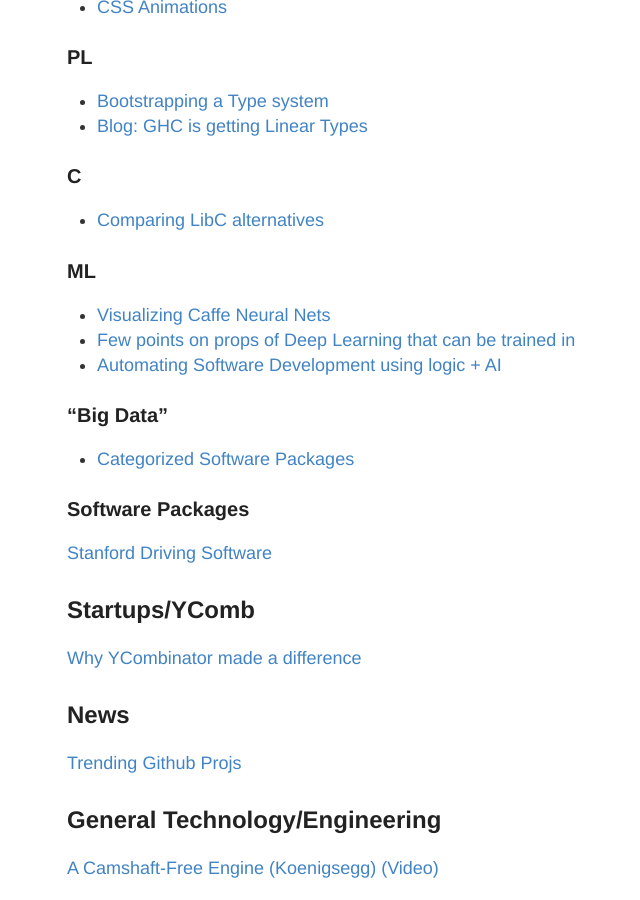
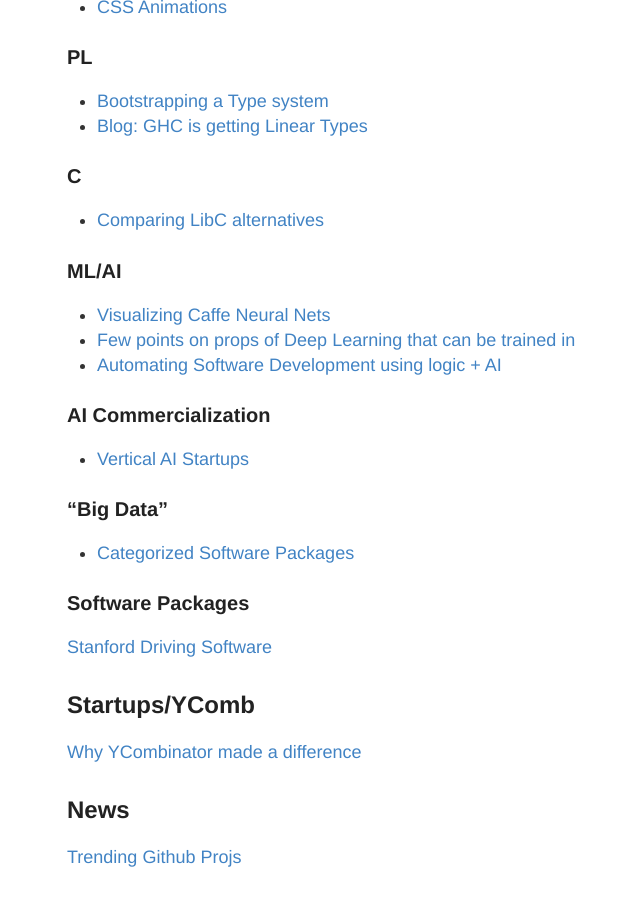
Before and after one commit to RONNCC/ronncc.github, a Jekyll site: the page built from _posts/2016-1-1-InterestingLinks.md, in a window 1280 px wide and 900 px high, scrolled down 1831 px. Shown: the whole window, without its empty margins (213-853 px from the left). Built offline with Jekyll 4.4.1, drawn with Linux system fonts in a browser that asks for light colours; comment, search, counter and statistics services are not loaded.

Commit message:
Updated 2016-1-1-InterestingLinks.md

```diff
--- a/_posts/2016-1-1-InterestingLinks.md
+++ b/_posts/2016-1-1-InterestingLinks.md
@@ -72,10 +72,14 @@
 ### C
 - [Comparing LibC alternatives](http://www.etalabs.net/compare_libcs.html)
 
-### ML
+### ML/AI
 - [Visualizing Caffe Neural Nets](http://ethereon.github.io/netscope/quickstart.html)
 - [Few points on props of Deep Learning that can be trained in ](https://cbmm.mit.edu/sites/default/files/publications/Deep%20Learning-%20mathematics%20and%20neuroscience.pdf)
 - [Automating Software Development using logic + AI](https://techcrunch.com/2017/06/27/diffblue/)
+
+### AI Commercialization
+- [Vertical AI Startups](http://www.bradfordcross.com/blog/2017/6/13/vertical-ai-startups-solving-industry-specific-problems-by-combining-ai-and-subject-matter-expertise?imm_mid=0f3d3e&cmp=em-data-na-na-newsltr_20170626)
+
 
 ### "Big Data"
 - [Categorized Software Packages](http://xyz.insightdataengineering.com/blog/pipeline_map/)
```
